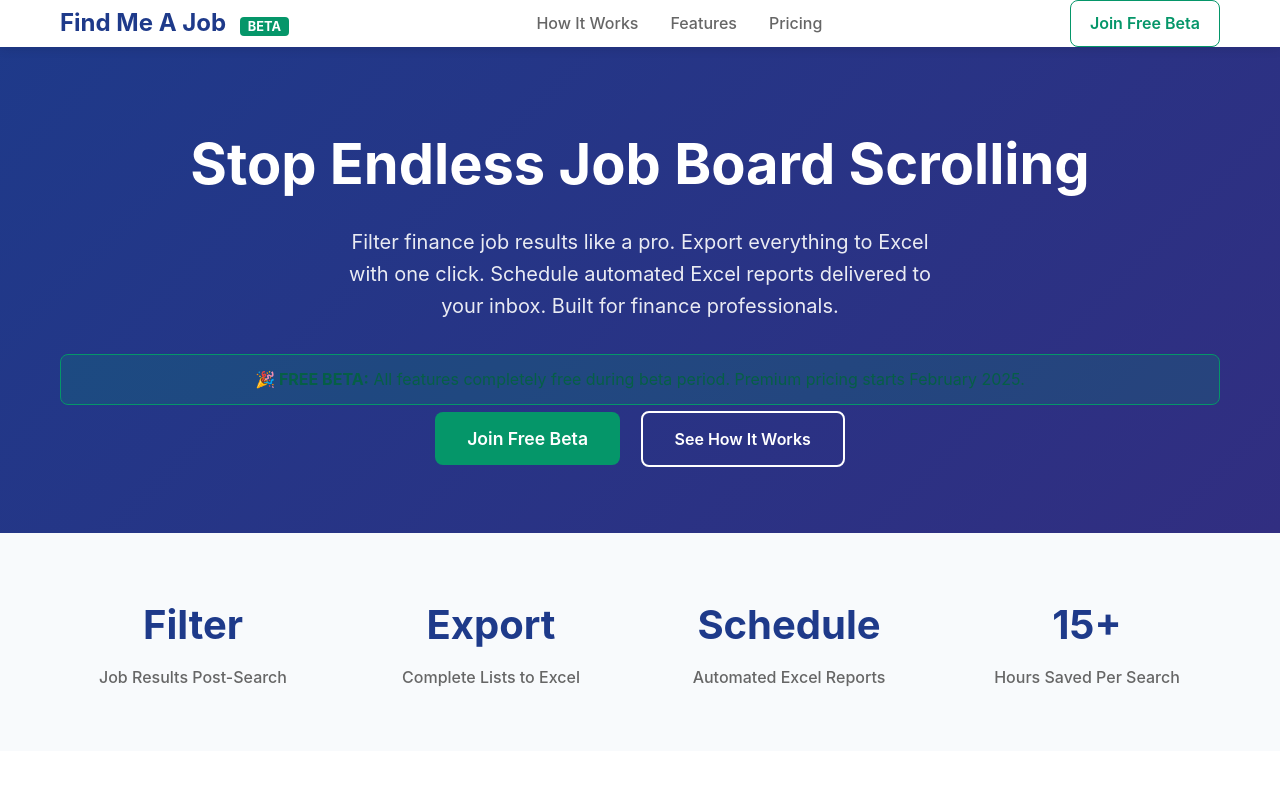
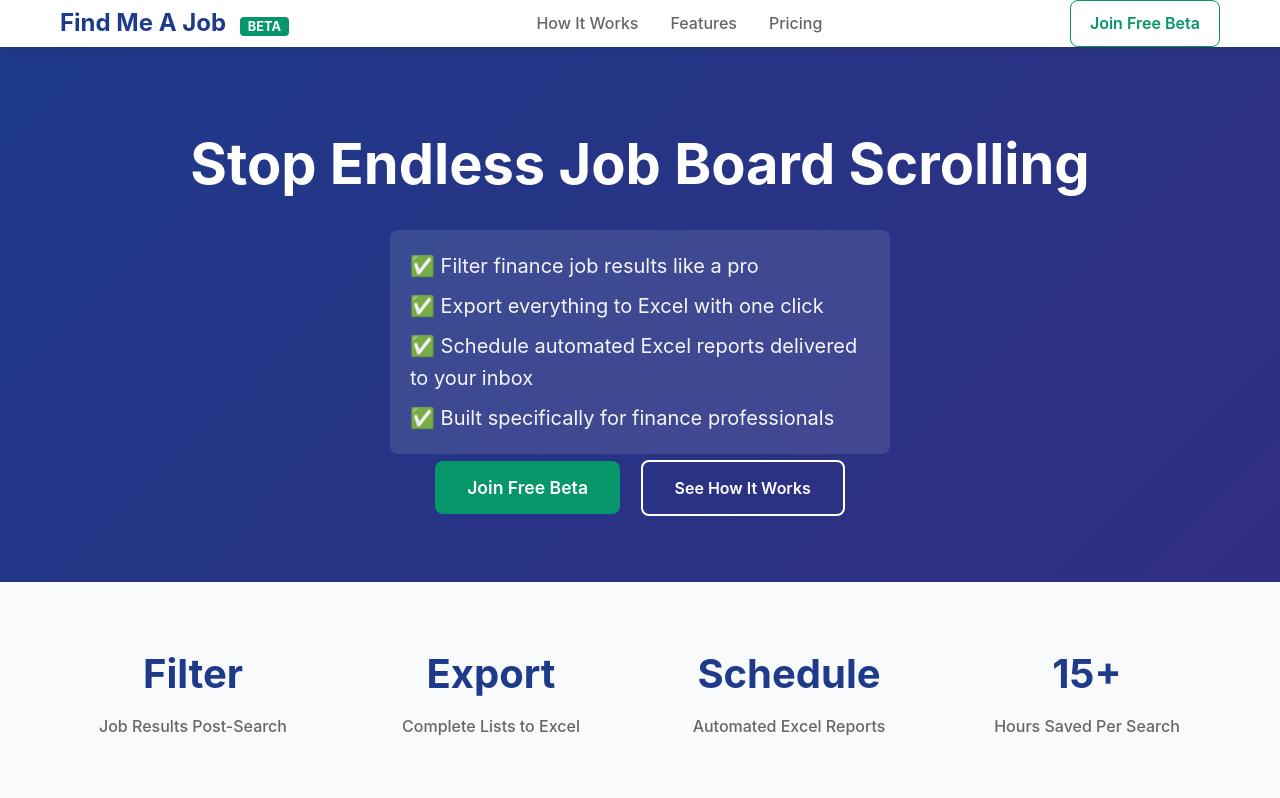
Before and after one commit to Frameit12/jobs_scraper, a Flask app: page / in a window 1280 px wide. Shown: the top 798 px of the page. Run offline with Flask 3, Linux system fonts and the light colour scheme; parts of the project's set-up code (start-up, migrations or seed data) failed here and were passed over; some libraries are stand-ins or nearby versions.

Commit message:
Update landing-page.html

```diff
--- a/templates/landing-page.html
+++ b/templates/landing-page.html
@@ -369,9 +369,11 @@
     <section class="hero">
         <div class="container">
             <h1>Stop Endless Job Board Scrolling</h1>
-            <p>Filter finance job results like a pro. Export everything to Excel with one click. Schedule automated Excel reports delivered to your inbox. Built for finance professionals.</p>
-            <div style="background: rgba(5, 150, 105, 0.2); border: 1px solid #059669; padding: 12px; border-radius: 8px; margin: 20px 0; color: #065f46;">
-                <strong>🎉 FREE BETA:</strong> All features completely free during beta period. Premium pricing starts February 2025.
+            <div style="background: rgba(255, 255, 255, 0.1); padding: 20px; border-radius: 8px; margin: 20px 0; text-align: left; max-width: 500px; margin-left: auto; margin-right: auto;">
+                <p style="margin-bottom: 8px; opacity: 0.95;">✅ Filter finance job results like a pro</p>
+                <p style="margin-bottom: 8px; opacity: 0.95;">✅ Export everything to Excel with one click</p>
+                <p style="margin-bottom: 8px; opacity: 0.95;">✅ Schedule automated Excel reports delivered to your inbox</p>
+                <p style="margin-bottom: 0; opacity: 0.95;">✅ Built specifically for finance professionals</p>
             </div>
             <a href="/signup" class="cta-button">Join Free Beta</a>
             <a href="#how-it-works" class="secondary-button">See How It Works</a>
@@ -498,9 +500,9 @@
         </div>
     </section>
 
-    <!-- Add this BEFORE the existing footer content -->
-    <div style="background: #ffffff; border: 1px solid #e5e7eb; padding: 12px; border-radius: 8px; margin: 20px 0; color: #1f2937; box-shadow: 0 4px 6px rgba(0, 0, 0, 0.1);">
-        <strong style="color: #059669;">🎉 FREE BETA:</strong> All features completely free during beta period. Premium pricing starts February 2025.
+    <!-- Beta banner as full-width strip -->
+    <div style="background: #1e40af; text-align: center; padding: 12px; color: white; font-weight: 500;">
+        🎉 Currently in FREE BETA - All features available at no cost during beta period
     </div>
 
     <!-- Then your existing footer content -->
```
